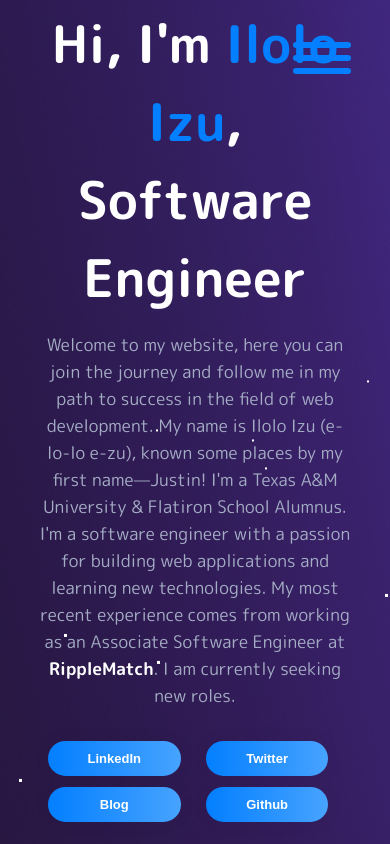
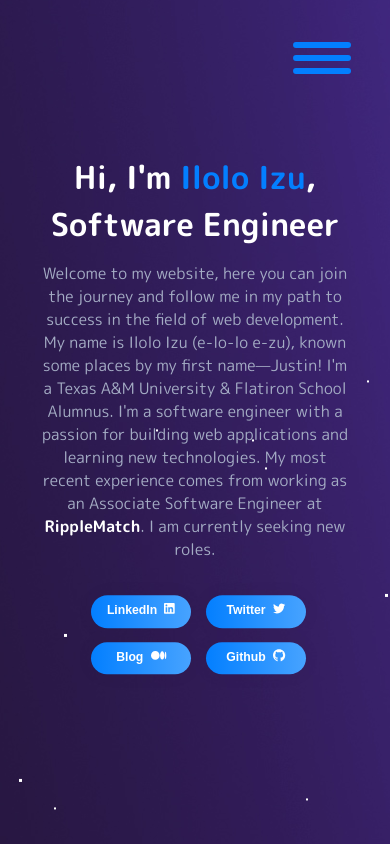
Before and after one commit to iloloizu/portfolio, a React (Create React App) app in the folder portfolio-app/: page / in a window 390 px wide. Built offline with nearby package versions, Linux system fonts and the light colour scheme.

Commit message:
adjusted homepage to be mobile friendly

```diff
--- a/portfolio-app/src/Pages/HomePage.js
+++ b/portfolio-app/src/Pages/HomePage.js
@@ -1,5 +1,7 @@
 import React from 'react'
 import '../styles/typ.scss'
+import { FontAwesomeIcon } from '@fortawesome/react-fontawesome'
+import { faTwitter, faLinkedin, faMedium, faGithub } from '@fortawesome/free-brands-svg-icons'
 
 export default function HomePage() {
   return (
@@ -16,10 +18,18 @@ export default function HomePage() {
              I am currently seeking new roles.
           </p>
           <div className='icons'>
-            <a href='https://www.linkedin.com/in/ilolo-izu/' className='icon'>LinkedIn</a>
-            <a href='https://twitter.com/iloloizu' className='icon'>Twitter</a>
-            <a href='https://ilolo.medium.com/' className='icon'>Blog</a>
-            <a href='https://github.com/iloloizu' className='icon'>Github</a>
+            <a href='https://www.linkedin.com/in/ilolo-izu/' className='icon'>LinkedIn
+              <FontAwesomeIcon icon={faLinkedin} className="homepage-icon"/>
+            </a>
+            <a href='https://twitter.com/iloloizu' className='icon'>Twitter
+              <FontAwesomeIcon icon={faTwitter} className="homepage-icon"/>
+            </a>
+            <a href='https://ilolo.medium.com/' className='icon'>Blog
+              <FontAwesomeIcon icon={faMedium}  className="homepage-icon"/>
+            </a>
+            <a href='https://github.com/iloloizu' className='icon'>Github
+              <FontAwesomeIcon icon={faGithub} className="homepage-icon"/>
+            </a>
           </div>
         </div>
     </div>
--- a/portfolio-app/src/components/SkillsSection.jsx
+++ b/portfolio-app/src/components/SkillsSection.jsx
@@ -6,8 +6,8 @@ function SkillsSection({skill, progress, length, icon}) {
         <div className="SkillsSection">
             <div className="skills-container">
                 <div className="skill-header">
-                <h5 className="skill-title">{skill}</h5>
-                <FontAwesomeIcon className="language-icon" icon={icon} />
+                    <h5 className="skill-title">{skill}</h5>
+                    <FontAwesomeIcon className="language-icon" icon={icon} />
                 </div>
                 <div className="skill-bar">
                     <p className="skill-text">{progress}</p>
--- a/portfolio-app/src/styles/App.css
+++ b/portfolio-app/src/styles/App.css
@@ -17,10 +17,10 @@
   padding: 0;
   margin: 0;
   box-sizing: border-box;
-  transition: 0.3s;
 }
 
 html {
+  transition: 0.3s;
   background-color: #10121b;
 }
 
--- a/portfolio-app/src/styles/app_layout.scss
+++ b/portfolio-app/src/styles/app_layout.scss
@@ -1,6 +1,8 @@
 .App {
+
   // this is the dark mode version of the sidebar
   .sidebar {
+    transition: 0.3s;
     width: 16%;
     height: 100vh;
     background-color: #191d2bf5;
@@ -20,7 +22,7 @@
   .nav-toggle {
     transform: translateX(-100%);
     transition: 0.3s;
-    width: 33%;
+    width:40%;
     height: 100vh;
     background-color: #191d2bf5;
     background-image: url(../images/dots.svg);
@@ -48,7 +50,6 @@
     position: relative;
     overflow: hidden;
     .content {
-
       z-index: 11!important;
       margin: 5rem 15rem;
       @media screen and (max-width: 1100px) {
--- a/portfolio-app/src/styles/typ.scss
+++ b/portfolio-app/src/styles/typ.scss
@@ -1,5 +1,4 @@
 .HomePage {
-  /* margin-left: 16%; */
   position: absolute;
   top: 50%;
   left: 50%;
@@ -13,6 +12,9 @@
   text-align: center;
   font-size: 3.6rem;
   margin-bottom: 1rem;
+  @media screen and (max-width: 590px) {
+    font-size: 2.2rem;
+    }
 }
 
 .hero-text span {
@@ -22,6 +24,9 @@
 .h-sub-text {
   text-align: center;
   margin-bottom: 1rem;
+  @media screen and (max-width: 590px) {
+    font-size: 1.1rem;
+    }
 }
 
 .icons {
@@ -29,30 +34,68 @@
   align-items: center;
   justify-content: center;
   padding: 1.2rem;
+
+  @media screen and (max-width: 620px) {
+    display: grid;
+    grid-template-columns: 1fr 1fr;
+    gap: 1rem;
+    text-align: center;
+    padding: 1.2rem;
+  }
+
   @media screen and (max-width: 1000px) {
     display: grid;
     grid-template-columns: 1fr 1fr;
-    gap: 0.75rem;
+    gap: 1rem;
     text-align: center;
+    padding: 1.2rem;
+    width: 80%;
+    height: 80%;
+    margin: 0 5rem;
   }
   }
 
 
 .icon {
-  margin-right: 1rem;
+  margin: 0 1rem;
   cursor: pointer;
   border-radius: 5em;
   color: #fff;
   background: linear-gradient(to right, #037fff, #47a3ff);
-  border: 0;
-  padding-left: 40px;
-  padding-right: 40px;
-  padding-bottom: 10px;
-  padding-top: 10px;
+  padding-left: 1em;
+  padding-right: 1em;
+  padding-bottom: 0.5em;
+  padding-top: 0.5em;
   font-family: "Ubuntu", sans-serif;
-  font-size: 13px;
+  font-size: 1rem;
   box-shadow: 0 0 20px 1px rgba(0, 0, 0, 0.04);
   transition: 0.3s;
+
+  @media screen and (max-width: 620px) {
+    margin-left: -2.6rem;
+    width: 100%;
+    height: 100%;
+  }
+
+  @media screen and (max-width: 500px) {
+    @media screen and (max-width: 500px) {
+    margin-top: 0.3rem;
+    font-size: 0.85rem;
+    height: 100%;
+    }
+    }
+}
+
+.homepage-icon{
+  text-align: center;
+  justify-self: center;
+  align-self: center;
+  justify-content: center;
+  color: white;
+  margin-left: 0.5rem;
+  width: 1rem;
+  height: 1rem;
+  border-radius: 100%;
 }
 
 .icon:hover {
```
